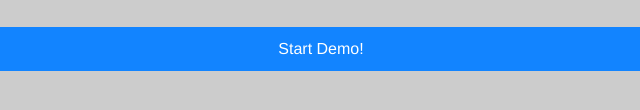
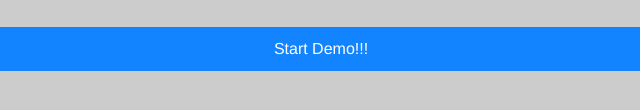
Before and after one commit to s-sanada-hm/MonacaCITest, a plain HTML site: page www/index.html in a window 1280 px wide. Shown: the part 258-368 px from the top of the page, 319-959 px from the left. Drawn offline with Linux system fonts and the light colour scheme.

Commit message:
文字編集

```diff
--- a/www/index.html
+++ b/www/index.html
@@ -18,7 +18,7 @@
 <body>
 
     <h1>HelloWorld!</h1>
-    <a class="button--large" href="phonegap-demo.html">Start Demo!</a>
+    <a class="button--large" href="phonegap-demo.html">Start Demo!!!</a>
 
 </body>
 </html>
```
